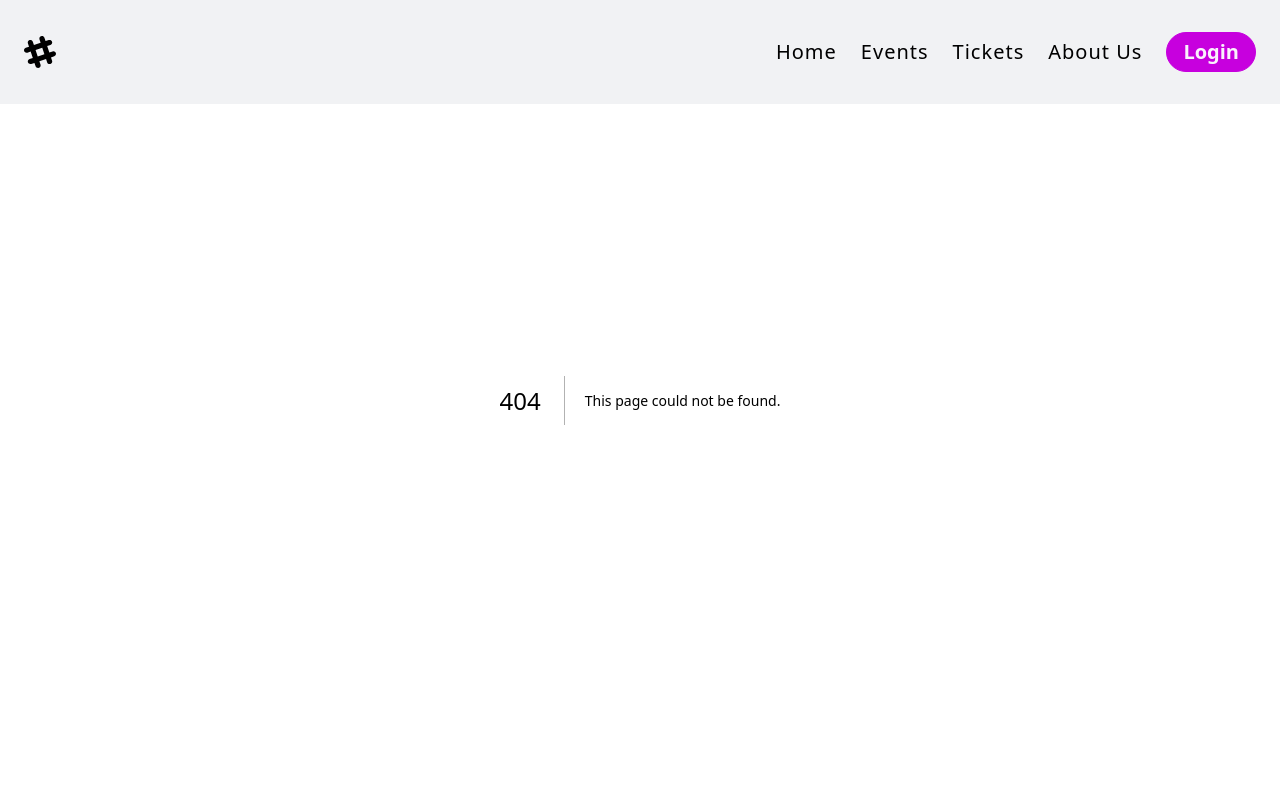
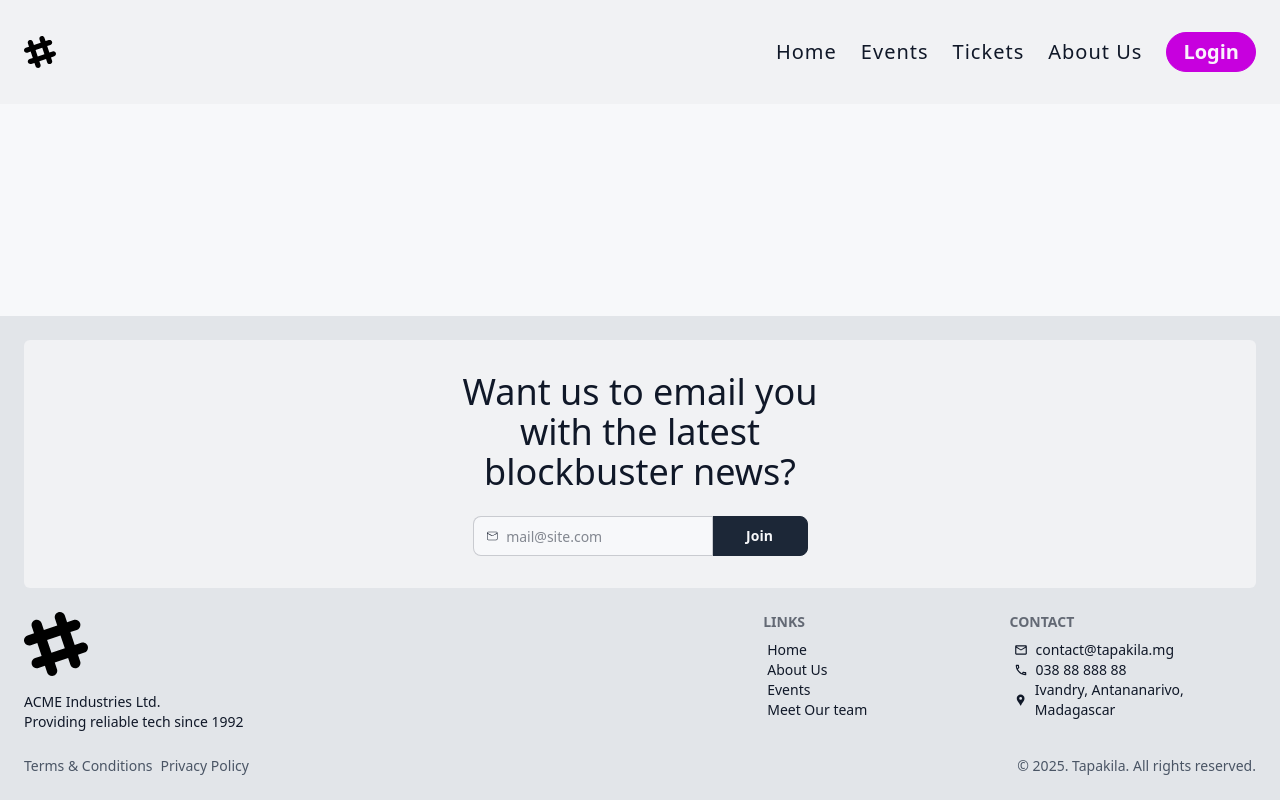
Before and after one commit to Toukoms/tapakila, a Next.js app: page /about in a window 1280 px wide. Before the commit this address had no page. Shown: the top 800 px of the page. Built offline with nearby package versions, Linux system fonts and the light colour scheme.

Commit message:
Feat: Add card component

```diff
--- /dev/null
+++ b/src/app/about/page.tsx
@@ -0,0 +1,5 @@
+function AboutPage() {
+  return <div>AboutPage</div>;
+}
+
+export default AboutPage;
--- a/src/app/globals.css
+++ b/src/app/globals.css
@@ -8,9 +8,14 @@
 
 body {
   font-family: var(--font-sans);
-  width: 100vw;
+  width: 100%;
+  max-width: 100vw;
   height: 100dvh;
   overflow-x: hidden;
+  display: grid;
+  grid-template-rows: 1fr auto;
+  grid-template-columns: 1fr;
+  justify-content: space-between;
 }
 
 @plugin "daisyui/theme" {
--- /dev/null
+++ b/src/app/profile/page.tsx
@@ -0,0 +1,5 @@
+function ProfilePage() {
+  return <div>ProfilePage</div>;
+}
+
+export default ProfilePage;
--- /dev/null
+++ b/src/components/Card.tsx
@@ -0,0 +1,31 @@
+import Image from "next/image";
+
+type CardProps = {
+  id: string;
+  name: string;
+  imageUrl: string;
+  description: string;
+  location: string;
+  startDateTime?: Date;
+  endDateTime?: Date;
+};
+
+function Card(props: CardProps) {
+  const { name, imageUrl, description } = props;
+  return (
+    <div className="card w-full lg:card-side card-border bg-base-100 w-96 shadow-sm">
+      <figure className="h-64 lg:w-1/3">
+        <Image src={imageUrl} alt={name} width={1280} height={1028} />
+      </figure>
+      <div className="card-body lg:w-2/3">
+        <h2 className="card-title">{name}</h2>
+        <p>{description}</p>
+        <div className="card-actions justify-end">
+          <button className="btn btn-primary">Buy Now</button>
+        </div>
+      </div>
+    </div>
+  );
+}
+
+export default Card;
```
